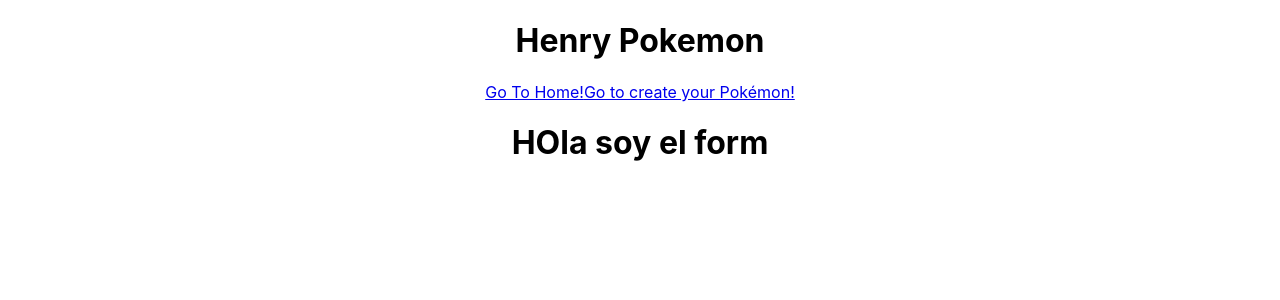
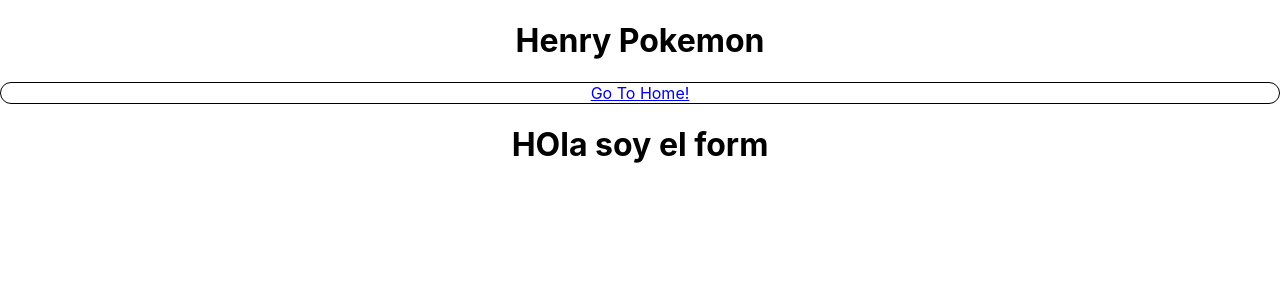
Before and after one commit to ezelescano/PI-Pokemon-main, a React (Create React App) app in the folder client/: page /form in a window 1280 px wide. Shown: the top 300 px of the page. Built offline with nearby package versions, Linux system fonts and the light colour scheme.

Commit message:
'algo de css y nav terminado'

```diff
--- a/client/src/Component/Nav/NavBar.jsx
+++ b/client/src/Component/Nav/NavBar.jsx
@@ -1,14 +1,14 @@
 import { Link } from "react-router-dom";
 import { useLocation } from "react-router-dom";
-
+import style from "../Nav/NavBar.module.css"
 
 const NavBar = () => {
     const location = useLocation();
     return (
-       <nav>
+       <nav className={style.navbar}>
 
-        {location.pathname !== "/" && <Link to='/home'>Go To Home!</Link>}
-        <Link to='/form'>Go to create your Pokémon!</Link>
+        {location.pathname !== "/home" && <Link to='/home'>Go To Home!</Link>}
+        {location.pathname !== "/form" && <Link to='/form'>Go to create your Pokémon!</Link>}
        </nav>
     )
 }
--- /dev/null
+++ b/client/src/Component/Nav/NavBar.module.css
@@ -0,0 +1,7 @@
+.navbar{
+    display: flex;
+    flex-direction: row;
+    justify-content: space-around;
+    border-radius: 15px;
+    border: 1px solid black;
+}
--- a/client/src/Component/PokeCard/PokeCard.jsx
+++ b/client/src/Component/PokeCard/PokeCard.jsx
@@ -1,10 +1,10 @@
 import { Link } from "react-router-dom";
-
+import style from "../PokeCard/PokeCard.module.css"
 
 const PokeCard = (props) => {
     return (
 
-        <div>
+        <div className={style.divcard}>
             <img src={props.image} alt={props.name} />
             <Link to={`/detail/${props.id}`}>
                 <p>Name: {props.name}</p>
--- /dev/null
+++ b/client/src/Component/PokeCard/PokeCard.module.css
@@ -0,0 +1,15 @@
+.divcard{
+    background-color: antiquewhite;
+    border: 1px solid black;
+    margin-left: 50px;
+    width: 600px;
+    height: 600px;
+    border-radius: 10px;
+}
+img{
+   margin-top: 20px;
+    border-radius: 15%;
+    width: 500px;
+    height: 400px;
+
+}
--- a/client/src/Component/PokeConteiner/PokeConteiner.jsx
+++ b/client/src/Component/PokeConteiner/PokeConteiner.jsx
@@ -2,7 +2,7 @@
 import { getAllPokemon } from "../Redux/actions";
 import { useEffect } from "react";
 import PokeCard from "../PokeCard/PokeCard";
-
+import style from "../PokeConteiner/PokeConteiner.module.css"
 
 
 const PokeConteiner = () => {
@@ -17,7 +17,7 @@
 
         <>
         <h1>Pokemons:</h1>
-        <div>
+        <div className={style.divConteiner}>
         {pokemons?.map((pokes)=> {
             return(
 
--- /dev/null
+++ b/client/src/Component/PokeConteiner/PokeConteiner.module.css
@@ -0,0 +1,8 @@
+.divConteiner{
+    border: 1px solid black;
+    display: flex;
+    flex-direction: row;
+    border-radius: 15px;
+    flex-wrap: wrap;
+    gap: 1em;
+}
```
